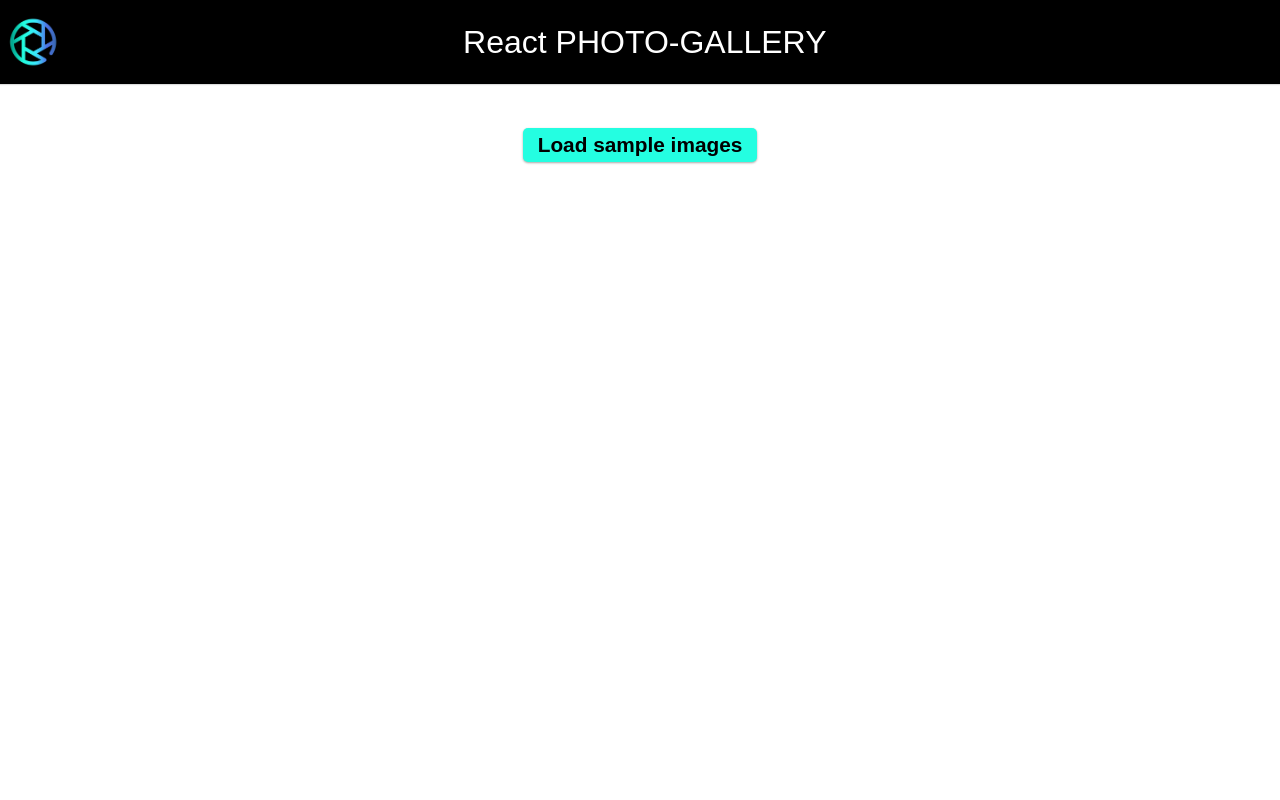
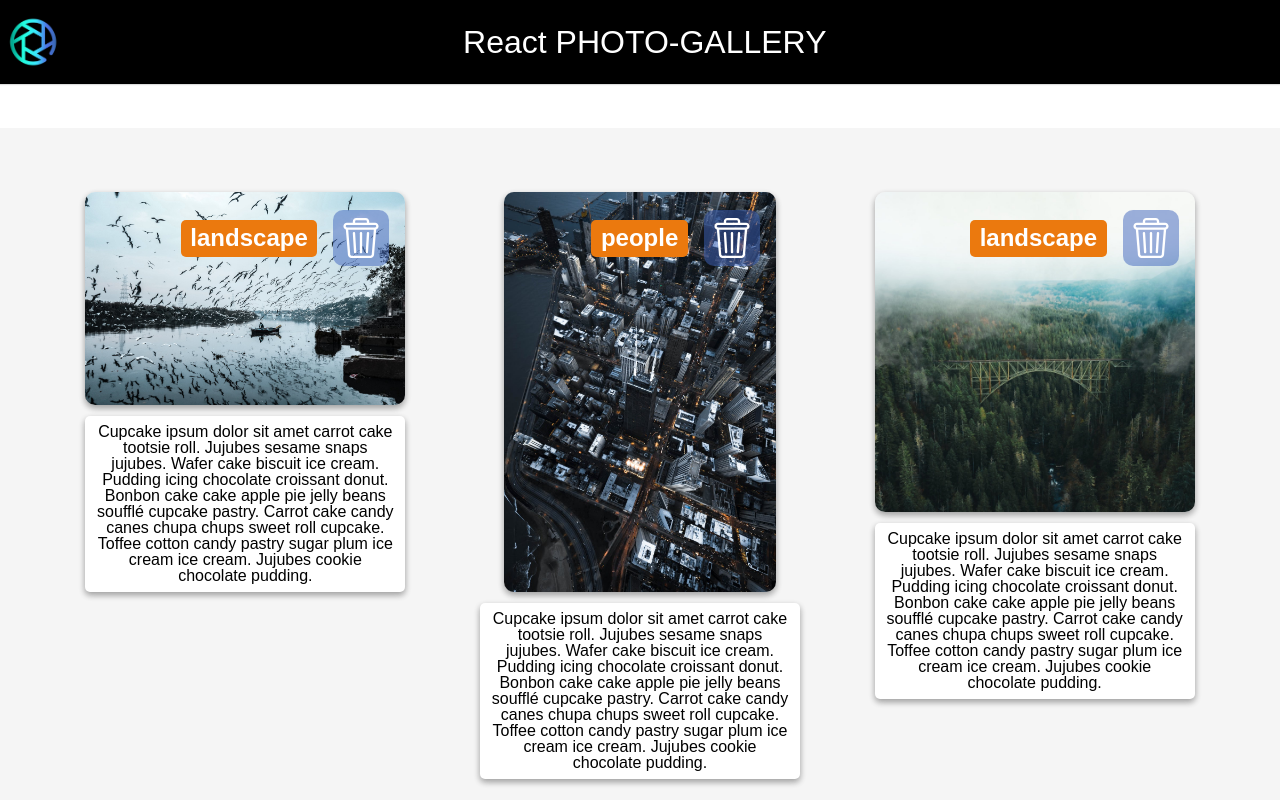
Before and after one commit to Moniaesz/pwa-react-image-gallery, a React (Create React App) app: page / in a window 1280 px wide. Shown: the top 800 px of the page. Built offline with nearby package versions, Linux system fonts and the light colour scheme.

Commit message:
add single image info

```diff
--- a/src/App.js
+++ b/src/App.js
@@ -4,10 +4,73 @@
 import Gallery from './components/ImageGallery/Gallery/Gallery';
 import sampleImages from './sampleImages';
 
+const generateRandomID = function () {
+  return '_' + Math.random().toString(36).substr(1, 8);
+};
 
 function App() {
 
-  const [ images, setImages ] = useState([]);
+  // const [ images, setImages ] = useState([]);
+
+  // images state for styling & development purposes
+  const [ images, setImages ] = useState([
+    {
+      id: generateRandomID(),
+      title: "Image1",
+      src: "/images/gallery-photos/photo1.jpg",
+      description: "Cupcake ipsum dolor sit amet carrot cake tootsie roll. Jujubes sesame snaps jujubes. Wafer cake biscuit ice cream. Pudding icing chocolate croissant donut. Bonbon cake cake apple pie jelly beans soufflé cupcake pastry. Carrot cake candy canes chupa chups sweet roll cupcake. Toffee cotton candy pastry sugar plum ice cream ice cream. Jujubes cookie chocolate pudding.",
+      category: 'landscape'
+    },
+    {
+      id: generateRandomID(),
+      title: "Image2",
+      src: "/images/gallery-photos/photo2.jpg",
+      description: "Cupcake ipsum dolor sit amet carrot cake tootsie roll. Jujubes sesame snaps jujubes. Wafer cake biscuit ice cream. Pudding icing chocolate croissant donut. Bonbon cake cake apple pie jelly beans soufflé cupcake pastry. Carrot cake candy canes chupa chups sweet roll cupcake. Toffee cotton candy pastry sugar plum ice cream ice cream. Jujubes cookie chocolate pudding.",
+      category: 'people'
+    },
+    {
+      id: generateRandomID(),
+      title: "Image3",
+      src: "/images/gallery-photos/photo3.jpg",
+      description: "Cupcake ipsum dolor sit amet carrot cake tootsie roll. Jujubes sesame snaps jujubes. Wafer cake biscuit ice cream. Pudding icing chocolate croissant donut. Bonbon cake cake apple pie jelly beans soufflé cupcake pastry. Carrot cake candy canes chupa chups sweet roll cupcake. Toffee cotton candy pastry sugar plum ice cream ice cream. Jujubes cookie chocolate pudding.",
+      category: 'landscape'
+    },
+    {
+      id: generateRandomID(),
+      title: "Image4",
+      src: "/images/gallery-photos/photo4.jpg",
+      description: "Cupcake ipsum dolor sit amet carrot cake tootsie roll. Jujubes sesame snaps jujubes. Wafer cake biscuit ice cream. Pudding icing chocolate croissant donut. Bonbon cake cake apple pie jelly beans soufflé cupcake pastry. Carrot cake candy canes chupa chups sweet roll cupcake. Toffee cotton candy pastry sugar plum ice cream ice cream. Jujubes cookie chocolate pudding.",
+      category: 'cities'
+    },
+    {
+      id: generateRandomID(),
+      title: "Image5",
+      src: "/images/gallery-photos/photo5.jpg",
+      description: "Cupcake ipsum dolor sit amet carrot cake tootsie roll. Jujubes sesame snaps jujubes. Wafer cake biscuit ice cream. Pudding icing chocolate croissant donut. Bonbon cake cake apple pie jelly beans soufflé cupcake pastry. Carrot cake candy canes chupa chups sweet roll cupcake. Toffee cotton candy pastry sugar plum ice cream ice cream. Jujubes cookie chocolate pudding.",
+      category: 'people'
+    },
+    {
+      id: generateRandomID(),
+      title: "Image6",
+      src: "/images/gallery-photos/photo6.jpg",
+      description: "Cupcake ipsum dolor sit amet carrot cake tootsie roll. Jujubes sesame snaps jujubes. Wafer cake biscuit ice cream. Pudding icing chocolate croissant donut. Bonbon cake cake apple pie jelly beans soufflé cupcake pastry. Carrot cake candy canes chupa chups sweet roll cupcake. Toffee cotton candy pastry sugar plum ice cream ice cream. Jujubes cookie chocolate pudding.",
+      category: 'landscape'
+    },
+    {
+      id: generateRandomID(),
+      title: "Image7",
+      src: "/images/gallery-photos/photo7.jpg",
+      description: "Cupcake ipsum dolor sit amet carrot cake tootsie roll. Jujubes sesame snaps jujubes. Wafer cake biscuit ice cream. Pudding icing chocolate croissant donut. Bonbon cake cake apple pie jelly beans soufflé cupcake pastry. Carrot cake candy canes chupa chups sweet roll cupcake. Toffee cotton candy pastry sugar plum ice cream ice cream. Jujubes cookie chocolate pudding.",
+      category: 'cities'
+    },
+    {
+      id: generateRandomID(),
+      title: "Image8",
+      src: "/images/gallery-photos/photo8.jpg",
+      description: "Cupcake ipsum dolor sit amet carrot cake tootsie roll. Jujubes sesame snaps jujubes. Wafer cake biscuit ice cream. Pudding icing chocolate croissant donut. Bonbon cake cake apple pie jelly beans soufflé cupcake pastry. Carrot cake candy canes chupa chups sweet roll cupcake. Toffee cotton candy pastry sugar plum ice cream ice cream. Jujubes cookie chocolate pudding.",
+      category: 'people'
+    }
+  ]);
 
   const loadSampleImages = () => {
     setImages(sampleImages);
--- a/src/components/ImageGallery/SingleImage/SingleImage.css
+++ b/src/components/ImageGallery/SingleImage/SingleImage.css
@@ -20,3 +20,12 @@
 .images__single-img:hover {
   filter: grayscale(100%)
 }
+.single-img__description {
+  margin-top: 0.5rem;
+  max-width: 20rem;
+  background: #fff;
+  padding: 0.5rem;
+  font-weight: 300;
+  border-radius: 5px;
+  box-shadow: 0 3px 6px rgba(0,0,0,0.16), 0 3px 6px rgba(0,0,0,0.23);
+}
--- a/src/components/ImageGallery/SingleImage/SingleImage.js
+++ b/src/components/ImageGallery/SingleImage/SingleImage.js
@@ -1,16 +1,23 @@
 import React from 'react';
 import './SingleImage.css';
+import ImageInfo from '../../ImageInfo/ImageInfo';
 
 function SingleImage (props) {
-  const {title, src, description } = props.image;
+  const {title, src, description, id, category } = props.image;
 
   return (
     <li className='images__list-item'>
-      <img
-        src={src}
-        alt={title}
-        className='images__single-img'
-      />
+      <div className='single-img_wrapper'>
+        <ImageInfo
+          id={id}
+          category={category}
+        />
+        <img
+          src={src}
+          alt={title}
+          className='images__single-img'
+        />
+      </div>
       <h4 className='single-img__description'>{description}
       </h4>
 
--- /dev/null
+++ b/src/components/ImageInfo/ImageInfo.css
@@ -0,0 +1,29 @@
+.image-details {
+  display: flex;
+  justify-content: center;
+  align-items: center;
+  position: absolute;
+  top: 0.5rem;
+  right: 1rem;
+  z-index: 3;
+}
+.delete-icon {
+  height: 2.5rem;
+  cursor: pointer;
+  background: none;
+  padding: 0.5rem;
+  border-radius: 10px;
+  background: rgba(62, 100, 190, 0.5);
+  transition: 0.1s ease-in;
+}
+.delete-icon:hover {
+  background: rgba(62, 100, 190, 0.952);
+}
+.image-category {
+  background: rgb(235, 121, 14);
+  color: white;
+  padding: 0.4rem 0.6rem;
+  border-radius: 5px;
+  margin-right: 1rem;
+  cursor: pointer;
+}
--- /dev/null
+++ b/src/components/ImageInfo/ImageInfo.js
@@ -0,0 +1,21 @@
+import React from 'react';
+import deleteIcon from '../../assets/icons/delete-white.svg';
+import './ImageInfo.css';
+
+function ImageInfo ({ category }) {
+
+  return (
+    <ul className='image-details'>
+      <h2 className='image-category'>
+        {category}
+      </h2>
+      <img
+        src={deleteIcon}
+        className='delete-icon'
+        alt='icon for deleting slide from gallery'
+      />
+    </ul>
+  )
+}
+
+export default ImageInfo;
```
